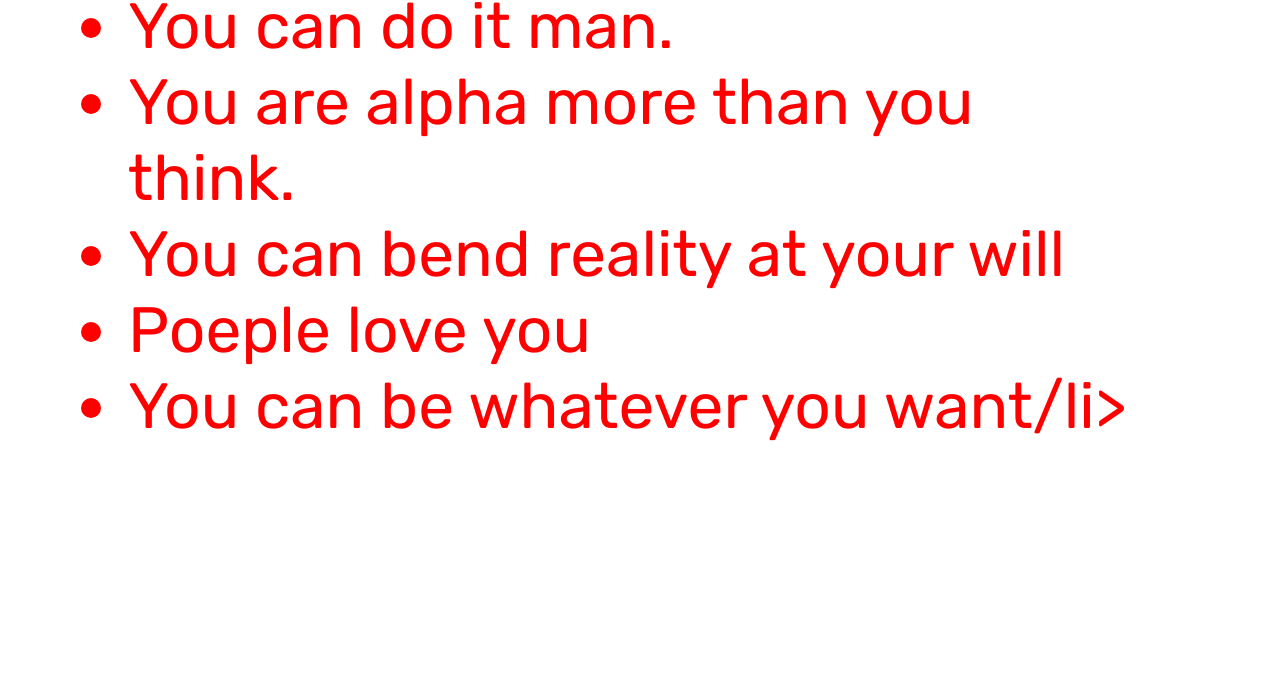
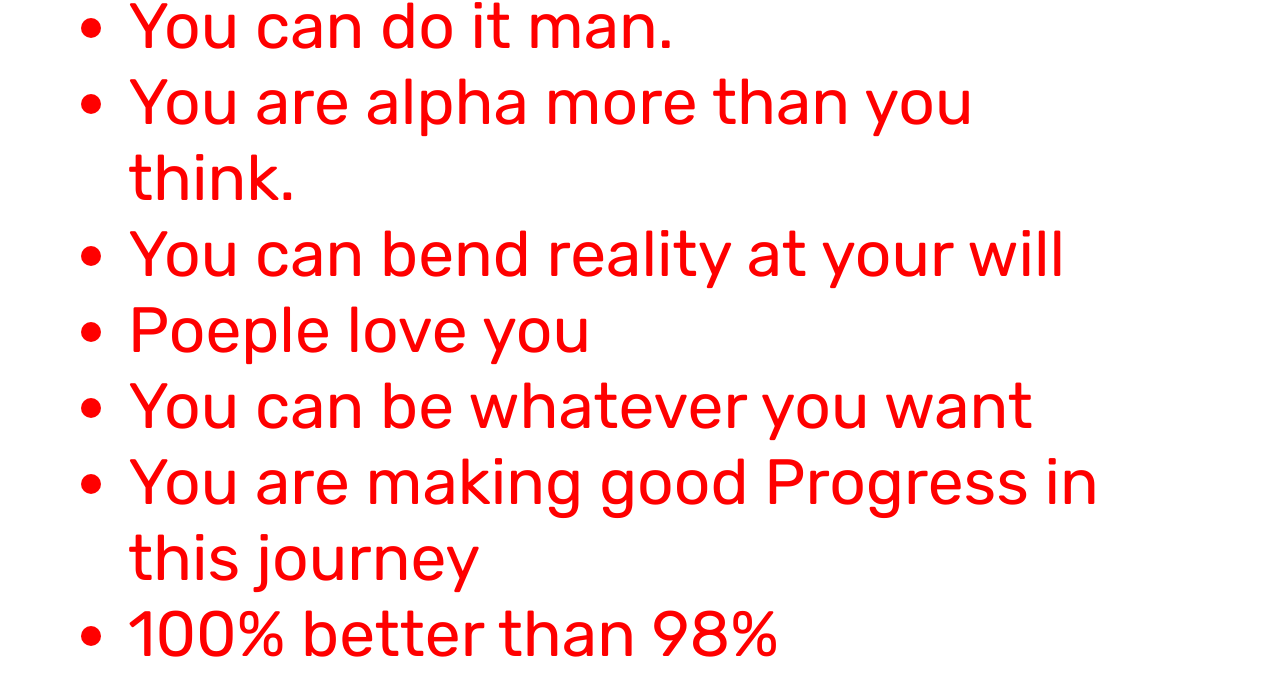
Before and after one commit to ShivaSenaReddy/worthlesspiece, a plain HTML site: page index.html in a window 1280 px wide. Shown: the part 126-800 px from the top of the page. Drawn offline with Linux system fonts and the light colour scheme.

Commit message:
Update index.html

```diff
--- a/index.html
+++ b/index.html
@@ -38,7 +38,9 @@
         <li>  You are alpha more than you think.</li>
         <li>You can bend reality at your will</li>
         <li>  Poeple love you</li>
-        <li>You can be whatever you want/li>
+        <li>You can be whatever you want</li>
+         <li>You are making good Progress in this journey</li>
+        <li>100% better than 98%</li>
     </ul>
 
 </body>
```
